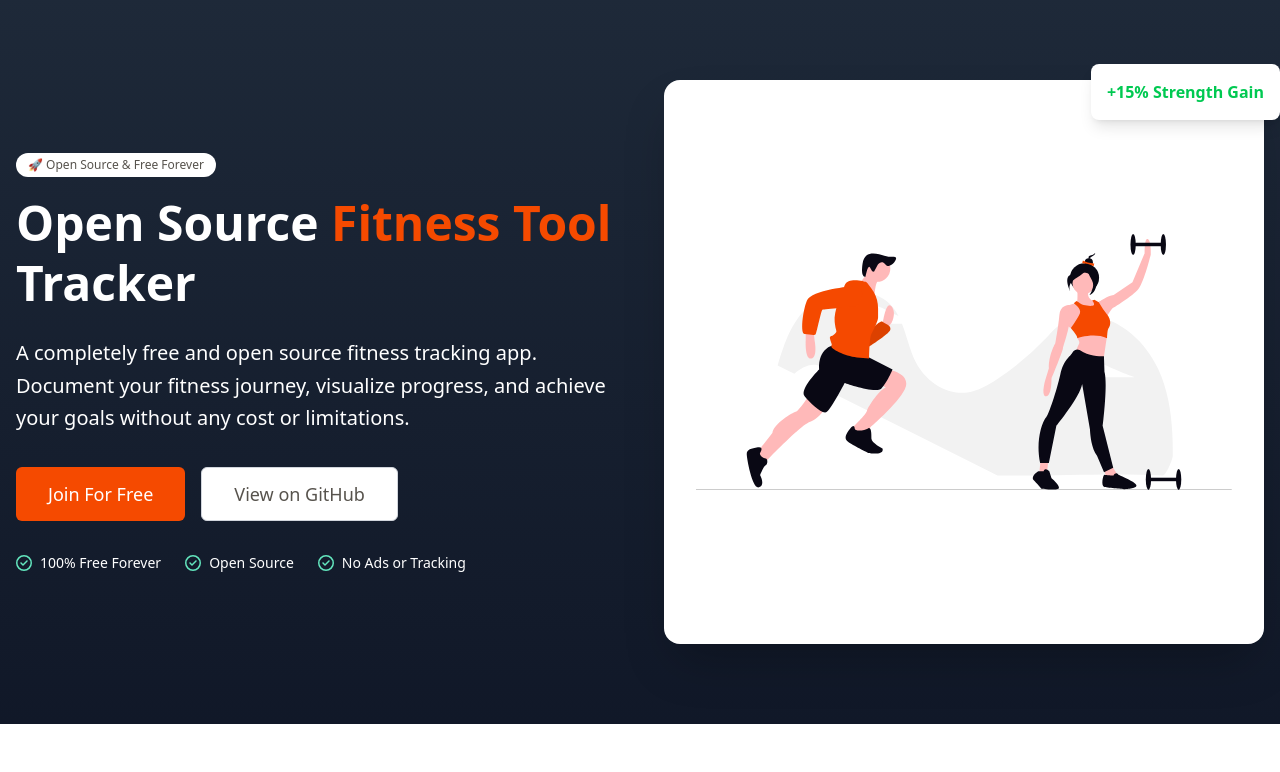
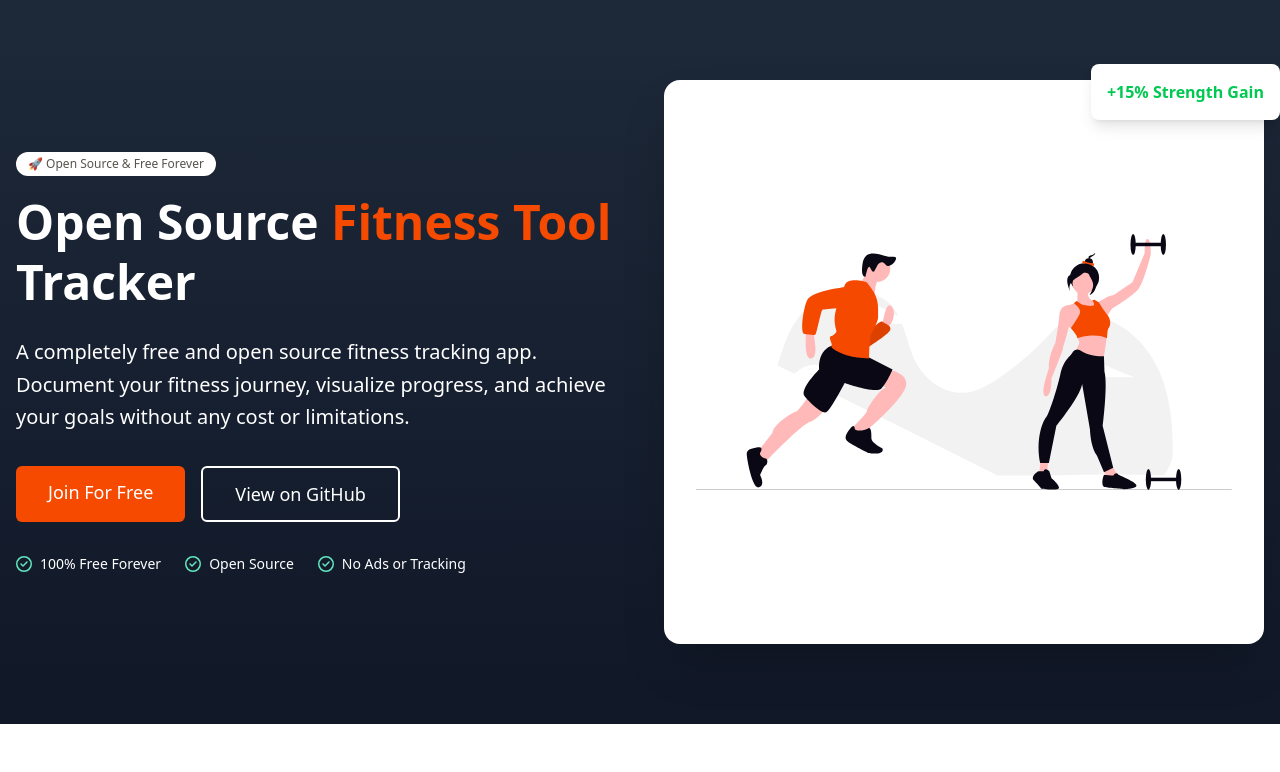
Before and after one commit to peek4bUh/my-fitness-journey, a Flask app: page / in a window 1280 px wide. Shown: the part 77-849 px from the top of the page. Run offline with Flask 3, Linux system fonts and the light colour scheme.

Commit message:
feat(ui): change buttons colors and add smooth transitions on hover

```diff
--- a/static/css/main.css
+++ b/static/css/main.css
@@ -7,8 +7,7 @@
       "Segoe UI Emoji", "Segoe UI Symbol", "Noto Color Emoji";
     --font-mono: ui-monospace, SFMono-Regular, Menlo, Monaco, Consolas, "Liberation Mono",
       "Courier New", monospace;
-    --color-red-500: oklch(63.7% 0.237 25.331);
-    --color-red-900: oklch(39.6% 0.141 25.723);
+    --color-red-300: oklch(80.8% 0.114 19.571);
     --color-orange-100: oklch(95.4% 0.038 75.164);
     --color-orange-200: oklch(90.1% 0.076 70.697);
     --color-orange-300: oklch(83.7% 0.128 66.29);
@@ -18,13 +17,8 @@
     --color-yellow-400: oklch(85.2% 0.199 91.936);
     --color-green-100: oklch(96.2% 0.044 156.743);
     --color-green-200: oklch(92.5% 0.084 155.995);
-    --color-green-400: oklch(79.2% 0.209 151.711);
     --color-green-500: oklch(72.3% 0.219 149.579);
     --color-green-600: oklch(62.7% 0.194 149.214);
-    --color-green-900: oklch(39.3% 0.095 152.535);
-    --color-emerald-400: oklch(76.5% 0.177 163.223);
-    --color-emerald-500: oklch(69.6% 0.17 162.48);
-    --color-emerald-900: oklch(37.8% 0.077 168.94);
     --color-sky-500: oklch(68.5% 0.169 237.323);
     --color-blue-100: oklch(93.2% 0.032 255.585);
     --color-blue-200: oklch(88.2% 0.059 254.128);
@@ -44,7 +38,6 @@
     --color-stone-200: oklch(92.3% 0.003 48.717);
     --color-stone-500: oklch(55.3% 0.013 58.071);
     --color-stone-600: oklch(44.4% 0.011 73.639);
-    --color-stone-800: oklch(26.8% 0.007 34.298);
     --color-stone-950: oklch(14.7% 0.004 49.25);
     --color-white: #fff;
     --spacing: 0.25rem;
@@ -524,6 +517,12 @@
   .border-orange-600 {
     border-color: var(--color-orange-600);
   }
+  .border-red-300 {
+    border-color: var(--color-red-300);
+  }
+  .border-white {
+    border-color: var(--color-white);
+  }
   .bg-blue-100 {
     background-color: var(--color-blue-100);
   }
@@ -875,6 +848,20 @@
       }
     }
   }
+  .hover\:bg-white {
+    &:hover {
+      @media (hover: hover) {
+        background-color: var(--color-white);
+      }
+    }
+  }
+  .hover\:text-gray-800 {
+    &:hover {
+      @media (hover: hover) {
+        color: var(--color-gray-800);
+      }
+    }
+  }
   .hover\:text-gray-900 {
     &:hover {
       @media (hover: hover) {
@@ -893,6 +880,13 @@
     &:hover {
       @media (hover: hover) {
         color: var(--color-sky-500);
+      }
+    }
+  }
+  .hover\:text-stone-950 {
+    &:hover {
+      @media (hover: hover) {
+        color: var(--color-stone-950);
       }
     }
   }
--- a/templates/core/index.html
+++ b/templates/core/index.html
@@ -34,11 +34,11 @@
                 <a href="#reasons" class="text-gray-600 hover:text-gray-900 transition-colors">Reasons</a>
                 <a href="#opensource" class="text-gray-600 hover:text-gray-900 transition-colors">Open Source</a>
                 <a href=" {{ url_for('auth.login') }}"
-                    class="block rounded-md bg-transparent border-2 border-orange-600 text-stone-600 hover:text-white transition-all duration-200 transition-colors hover:bg-orange-600 px-6 py-2">
+                    class="block rounded-md bg-transparent border-2 border-orange-600 text-stone-600 hover:text-white transition-all duration-200 hover:bg-orange-600 px-6 py-2">
                     Log In
                 </a>
                 <a href=" {{ url_for('auth.login') }}"
-                    class="block rounded-md border-2 border-orange-600 bg-orange-600 text-white hover:bg-orange-400 transition-all duration-200 transition-colors px-8 py-2">
+                    class="block rounded-md border-2 border-orange-600 bg-orange-600 text-white hover:bg-orange-400 transition-all duration-200 px-8 py-2">
                     Go To App
                 </a>
             </nav>
@@ -63,13 +63,13 @@
                         A completely free and open source fitness tracking app. Document your fitness journey, visualize
                         progress, and achieve your goals without any cost or limitations.
                     </p>
-                    <div class="flex flex-col sm:flex-row gap-4 mb-8">
+                    <div class="flex flex-col sm:flex-row gap-4 mb-8 text-lg font-medium text-white">
                         <a href=" {{ url_for('auth.login') }}"
-                            class="block inline-flex items-center justify-center rounded-md text-lg font-medium bg-orange-600 text-white hover:bg-orange-700 px-8 py-3">
+                            class="block rounded-md bg-orange-600 hover:bg-orange-700 px-8 py-3 transition-all duration-200">
                             Join For Free
                         </a>
                         <a href="https://github.com/peek4bUh/my-fitness-journey"
-                            class="block inline-flex items-center justify-center text-stone-600 rounded-md text-lg font-medium border border-gray-300 bg-white hover:bg-gray-100 px-8 py-3">
+                            class="block rounded-md border-2 border-white hover:bg-white hover:text-stone-950 transition-all duration-200 px-8 py-3">
                             View on GitHub
                         </a>
                     </div>
@@ -403,13 +403,13 @@
                 Join the community of fitness enthusiasts documenting their journey with the best free and open source
                 tracker.
             </p>
-            <div class="flex flex-col sm:flex-row gap-4 justify-center items-center">
+            <div class="flex flex-col sm:flex-row gap-4 justify-center items-center text-lg font-medium">
                 <a href="https://github.com/peek4bUh/my-fitness-journey"
-                    class="block inline-flex items-center justify-center rounded-md text-lg font-medium bg-orange-600 text-white hover:bg-orange-700 px-8 py-3">
+                    class="block text-gray-800 rounded-md border-2 border-white hover:bg-gray-200 transition-all duration-200 px-8 py-3 bg-white">
                     Start now
                 </a>
-                <a href="https://github.com/peek4bUh/my-fitness-journey"
-                    class="block inline-flex items-center justify-center text-stone-600 rounded-md text-lg font-medium border border-gray-300 bg-white hover:bg-gray-100 px-8 py-3">
+                <a href=" https://github.com/peek4bUh/my-fitness-journey"
+                    class="block text-white rounded-md border-2 border-white hover:bg-white hover:text-gray-800 transition-all duration-200 px-8 py-3">
                     Contribute on GitHub
                 </a>
             </div>
```
Also changed, not shown: other parts of static/css/main.css (+17 -43 lines).
